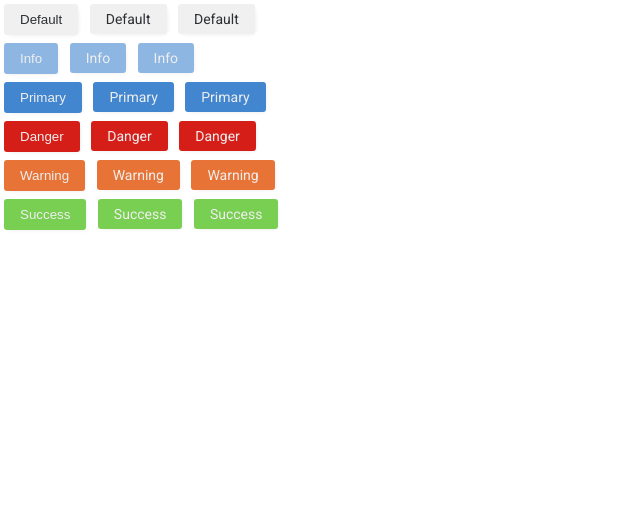
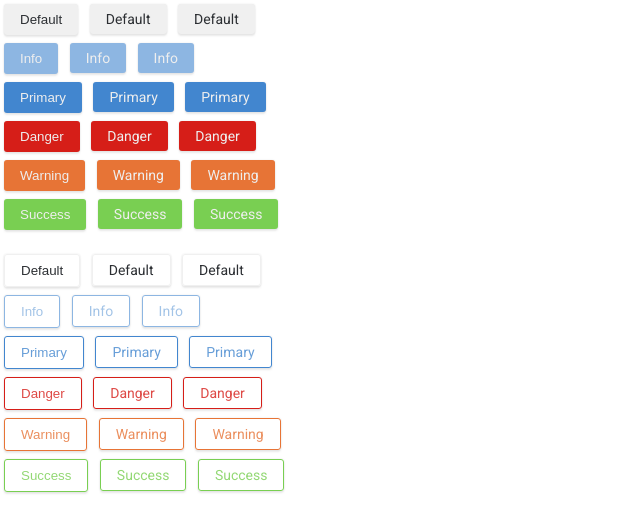
Before and after one commit to ArjenPostma/fstr, a website: page demo/index.html in a window 1280 px wide. Shown: the whole page, without its empty margins (0-640 px from the left). Drawn offline with nearby package versions, Linux system fonts and the light colour scheme; files that its build step writes are made by us from their sources.

Commit message:
Outline buttons & reduced motion check

```diff
--- a/demo/index.html
+++ b/demo/index.html
@@ -15,27 +15,55 @@
         <div class="col-sm-16">
             <button class="button">Default</button>
             <a class="button" href="#">Default</a>
-            <div class="button">Default</div>
+            <div class="button" tabindex="0">Default</div>
             <br/>
             <button class="button button-info">Info</button>
             <a class="button button-info" href="#">Info</a>
-            <div class="button button-info">Info</div>
+            <div class="button button-info" tabindex="0">Info</div>
             <br/>
             <button class="button button-primary">Primary</button>
             <a class="button button-primary" href="#">Primary</a>
-            <div class="button button-primary">Primary</div>
+            <div class="button button-primary" tabindex="0">Primary</div>
             <br/>
             <button class="button button-danger">Danger</button>
             <a class="button button-danger" href="#">Danger</a>
-            <div class="button button-danger">Danger</div>
+            <div class="button button-danger" tabindex="0">Danger</div>
             <br/>
             <button class="button button-warning">Warning</button>
             <a class="button button-warning" href="#">Warning</a>
-            <div class="button button-warning">Warning</div>
+            <div class="button button-warning" tabindex="0">Warning</div>
             <br/>
             <button class="button button-success">Success</button>
             <a class="button button-success" href="#">Success</a>
-            <div class="button button-success">Success</div>
+            <div class="button button-success" tabindex="0">Success</div>
+            <br/>
+        </div>
+    </div>
+    <div class="row">
+        <div class="col-sm-16">
+            <button class="button button-default-outline">Default</button>
+            <a class="button button-default-outline" href="#">Default</a>
+            <div class="button button-default-outline" tabindex="0">Default</div>
+            <br/>
+            <button class="button button-info-outline">Info</button>
+            <a class="button button-info-outline" href="#">Info</a>
+            <div class="button button-info-outline" tabindex="0">Info</div>
+            <br/>
+            <button class="button button-primary-outline">Primary</button>
+            <a class="button button-primary-outline" href="#">Primary</a>
+            <div class="button button-primary-outline" tabindex="0">Primary</div>
+            <br/>
+            <button class="button button-danger-outline">Danger</button>
+            <a class="button button-danger-outline" href="#">Danger</a>
+            <div class="button button-danger-outline" tabindex="0">Danger</div>
+            <br/>
+            <button class="button button-warning-outline">Warning</button>
+            <a class="button button-warning-outline" href="#">Warning</a>
+            <div class="button button-warning-outline" tabindex="0">Warning</div>
+            <br/>
+            <button class="button button-success-outline">Success</button>
+            <a class="button button-success-outline" href="#">Success</a>
+            <div class="button button-success-outline" tabindex="0">Success</div>
             <br/>
         </div>
     </div>
--- a/scss/components/button.scss
+++ b/scss/components/button.scss
@@ -10,21 +10,24 @@ $buttonTypes: (
 @mixin make-button($type) {
     color: var(--#{$type}-font-inverted);
     background-color: var(--#{$type});
-    -webkit-box-shadow: 2px 2px 5px -3px var(-#{$type}-shadow);
-    box-shadow: 2px 2px 5px -3px var(--#{$type}-shadow);
 
-    &:hover, &:active {
+    &:hover, &:active, &:focus {
         background-color: var(--#{$type}-darker);
-        -webkit-box-shadow: 2px 2px 5px -3px var(--#{$type}-shadow);
-        box-shadow: 2px 2px 5px -3px var(--#{$type}-shadow);
-    }
-
-    &:active {
-        top: 1px;
-        -webkit-box-shadow: 2px 1px 5px -3px var(--#{$type}-shadow);
-        box-shadow: 2px 1px 5px -3px var(--#{$type}-shadow);
     }
 }
+
+@mixin make-button-outline($type) {
+    color: var(--#{$type}-font);
+    background-color: transparent;
+
+    border: 1px solid var(--#{$type});
+
+    &:hover, &:active, &:focus {
+        background-color: var(--#{$type}-lighter);
+        color: var(--#{$type}-font-inverted);
+    }
+}
+
 
 .button {
     display: inline-block;
@@ -42,8 +45,12 @@ $buttonTypes: (
     text-decoration: none;
     color: var(--font-color);
 
+    border-radius: var(--button-border-radius);
+
+    -webkit-box-shadow: var(--shadow);
+    box-shadow: var(--shadow);
+
     position: relative;
-    border-radius: var(--button-border-radius);
 
     // The default button has the styling of the default-button class.
     @include make-button('default');
@@ -52,5 +59,14 @@ $buttonTypes: (
         &.button-#{$buttonType} {
             @include make-button($buttonType);
         }
+        &.button-#{$buttonType}-outline {
+            @include make-button-outline($buttonType);
+        }
     }
 }
+
+@media not prefers-reduced-motion {
+    .button:active {
+        top: 1px;
+    }
+}
--- a/scss/themes/default.scss
+++ b/scss/themes/default.scss
@@ -11,9 +11,9 @@
 
     --default-lighter: #f2f2f2;
     --default: #F0F0F0;
-    --default-darker: #EDEDED;
+    --default-darker: #E9E9E9;
     --default-shadow: #DDDDDD;
-    --default-font: var(--default-lighter);
+    --default-font: var(--font-color);
     --default-font-inverted: var(--font-color);
 
     --info-lighter: #a3c4e7;
@@ -53,4 +53,5 @@
 
     --button-border-radius: 3px;
 
+    --shadow: 0 2px 2px 0 rgba(150, 150, 150, 0.20), 0 0 2px 0 rgba(20, 20, 20, 0.10);
 }
```
